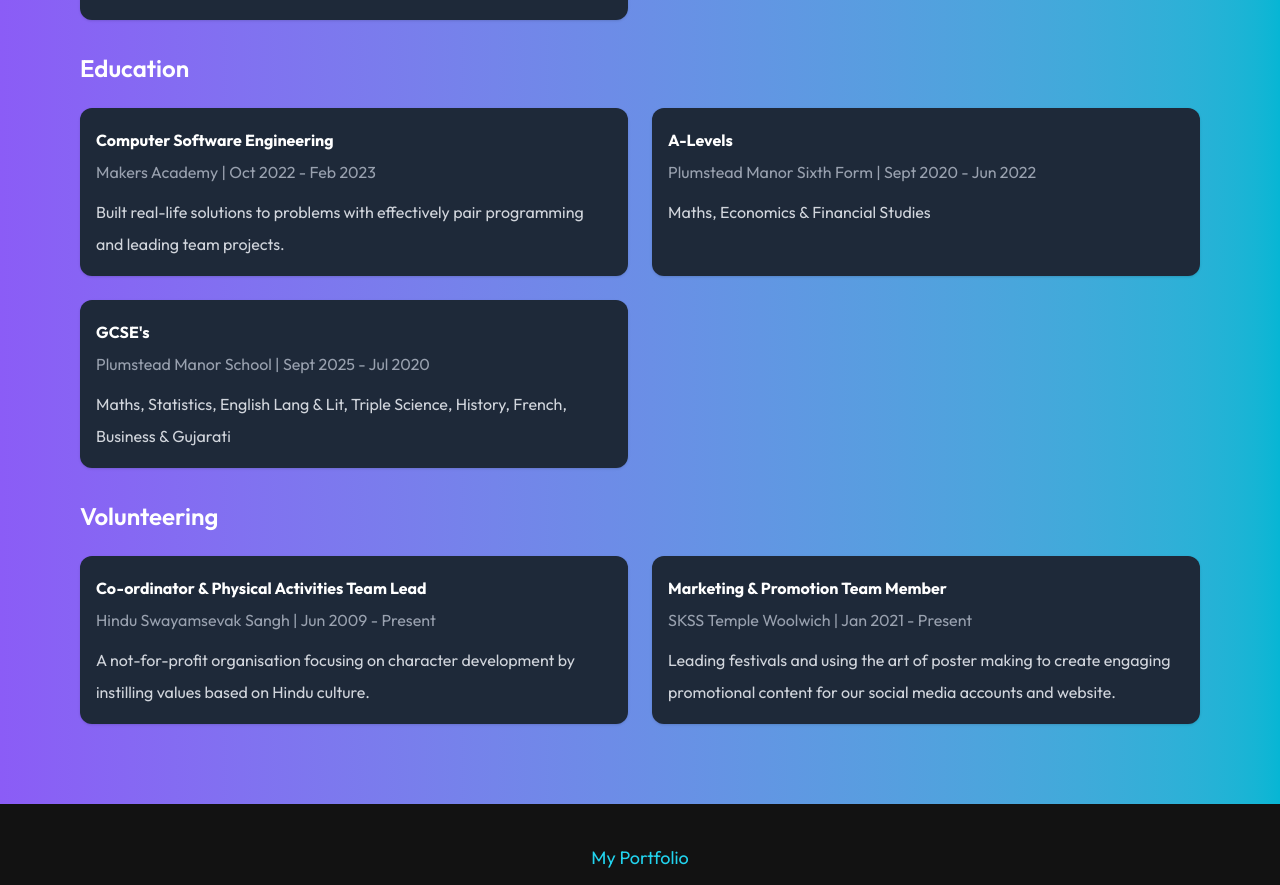
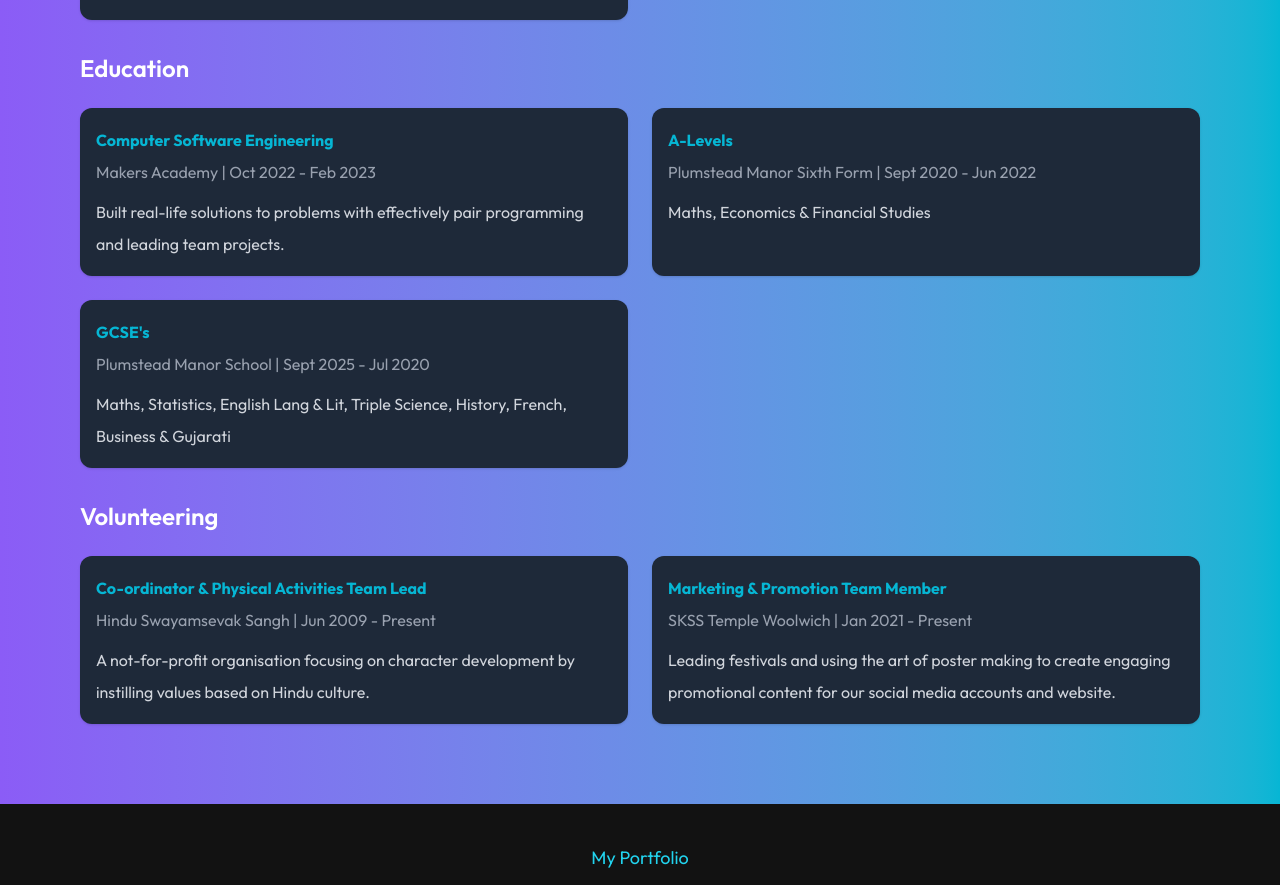
Before and after one commit to anisha-11/anisha-portfolio, a Next.js app: page / in a window 1280 px wide. Shown: the part 1800-2685 px from the top of the page. Built offline with nearby package versions, Linux system fonts and the light colour scheme; a web font is replaced by a local one.

Commit message:
colour change

```diff
--- a/app/components/About.jsx
+++ b/app/components/About.jsx
@@ -44,7 +44,7 @@ const volunteering = [
               {experience.map((job, idx) => (
                 <div key={idx} className="bg-gray-800 p-4 rounded-xl shadow hover:shadow-xl transition-shadow duration-300 text-center md:text-left">
                   <h4 className="font-bold text-[#06B6D4]">{job.role}</h4>
-                  <p className="text-gray-400">{job.company} | {job.duration}</p>
+                  <p className="text-gray-400 ">{job.company} | {job.duration}</p>
                   <p className="text-gray-300 mt-2">{job.description}</p>
                 </div>
               ))}
@@ -57,7 +57,7 @@ const volunteering = [
             <div className="grid grid-cols-1 md:grid-cols-2 gap-6">
               {education.map((edu, idx) => (
                 <div key={idx} className="bg-gray-800 p-4 rounded-xl shadow hover:shadow-xl transition-shadow duration-300 text-center md:text-left">
-                  <h4 className="font-bold">{edu.degree}</h4>
+                  <h4 className="font-bold text-[#06B6D4]">{edu.degree}</h4>
                   <p className="text-gray-400">{edu.school} | {edu.duration}</p>
                   <p className="text-gray-300 mt-2">{edu.description}</p>
                 </div>
@@ -71,7 +71,7 @@ const volunteering = [
             <div className="grid grid-cols-1 md:grid-cols-2 gap-6">
               {volunteering.map((vol, idx) => (
                 <div key={idx} className="bg-gray-800 p-4 rounded-xl shadow hover:shadow-xl transition-shadow duration-300 text-center md:text-left">
-                  <h4 className="font-bold">{vol.role}</h4>
+                  <h4 className="font-bold text-[#06B6D4]">{vol.role}</h4>
                   <p className="text-gray-400">{vol.organization} | {vol.duration}</p>
                   <p className="text-gray-300 mt-2">{vol.description}</p>
                 </div>
```
